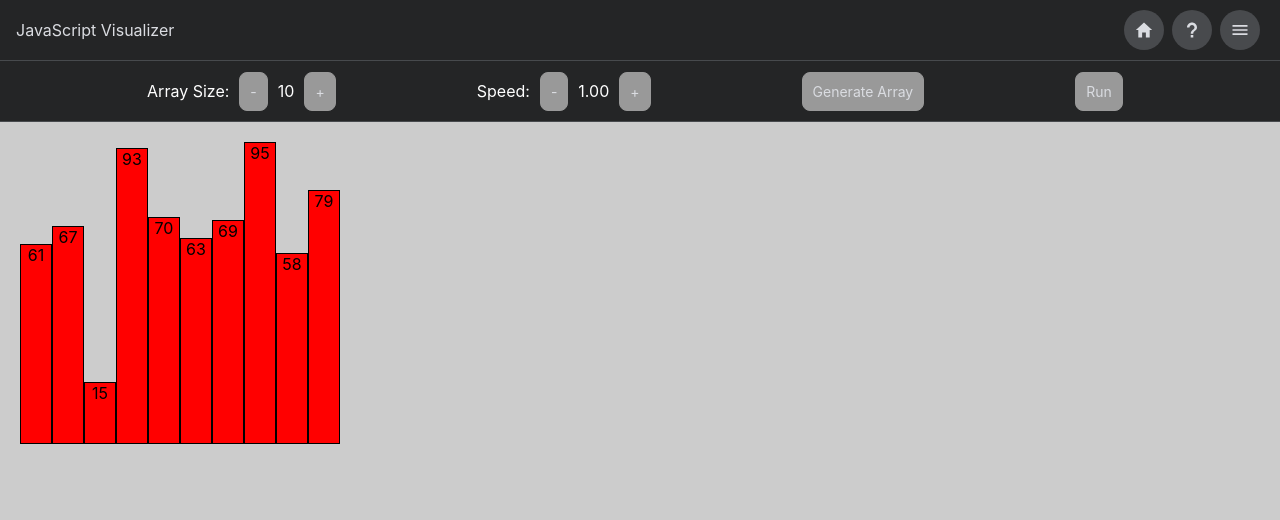
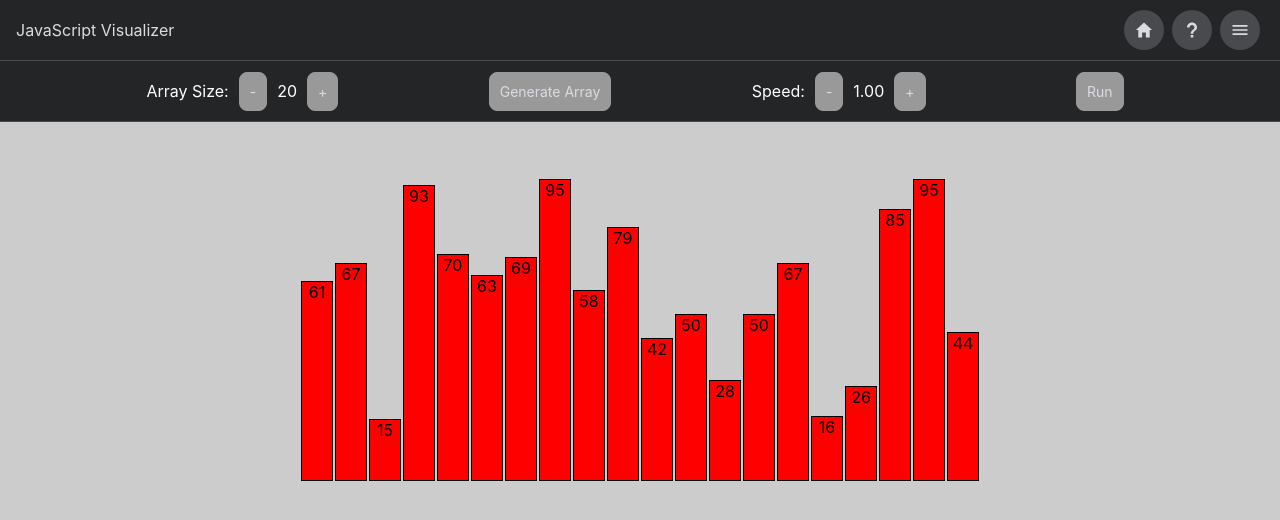
Before and after one commit to AlexanderDGeorge/Algorithm-Visualizer, a React (Create React App) app: page /#/sorts in a window 1280 px wide. Before the commit this address led to /#/sorts. Shown: the top 520 px of the page. Built offline with nearby package versions, Linux system fonts and the light colour scheme.

Commit message:
layout changes

```diff
--- a/src/components/sorts/bubblesort.js
+++ b/src/components/sorts/bubblesort.js
@@ -17,7 +17,7 @@ export default async function bubbleSort(delay) {
             setTimeout(() => {
                 container.insertBefore(el2, el1);
                 resolve();
-            }, 100);
+            }, delay * 1000);
           });
         });
     }
--- a/src/components/sorts/sort-options.jsx
+++ b/src/components/sorts/sort-options.jsx
@@ -25,15 +25,15 @@ export default function SortOptions(props) {
                 <p>{length}</p>
                 <button onClick={() => setLength(length + 1)}>+</button>
             </div>
+            <button onClick={() => generateArray()}>
+                Generate Array
+            </button>
             <div className='sort-option'>
                 <p>Speed:</p>
                 <button onClick={() => setDelay(delay - 0.25)}>-</button>
                 <p>{delay.toFixed(2)}</p>
                 <button onClick={() => setDelay(delay + 0.25)}>+</button>
             </div>
-            <button onClick={() => generateArray()}>
-                Generate Array
-            </button>
             <button onClick={run}>
                 Run
             </button>
--- a/src/components/sorts/sort.css
+++ b/src/components/sorts/sort.css
@@ -57,10 +57,14 @@
 }
 
 .array {
+    height: 380px;
+    width: 100%;
+    box-sizing: border-box;
     display: flex;
+    justify-content: center;
     align-items: flex-end;
     padding: 20px;
-    overflow-y: scroll;
+    /* overflow-y: scroll; */
 }
 
 .element {
@@ -68,4 +72,5 @@
     background: red;
     border: 1px solid black;
     padding-bottom: 15px;
+    margin: 1px;
 }
--- a/src/components/sorts/sort.jsx
+++ b/src/components/sorts/sort.jsx
@@ -14,7 +14,7 @@ import './sort.css';
 
 export default function Sort() {
 
-    const [length, setLength] = useState(10);
+    const [length, setLength] = useState(20);
     const [delay, setDelay] = useState(1.00);
     const [array, setArray] = useState([]);
     const location = useLocation();
@@ -68,7 +68,9 @@ export default function Sort() {
             />
             <div className='array'>
                 {array.map((element, i) => (
-                    <div className='element' key={i} style={{ height: element * 3, width: 30, x: i * 30 }}>
+                    <div
+                        className='element' key={i}
+                        style={{ height: element * 3, width: 30, x: i * 30 }}>
                         {element}
                     </div>
                 ))}
```
